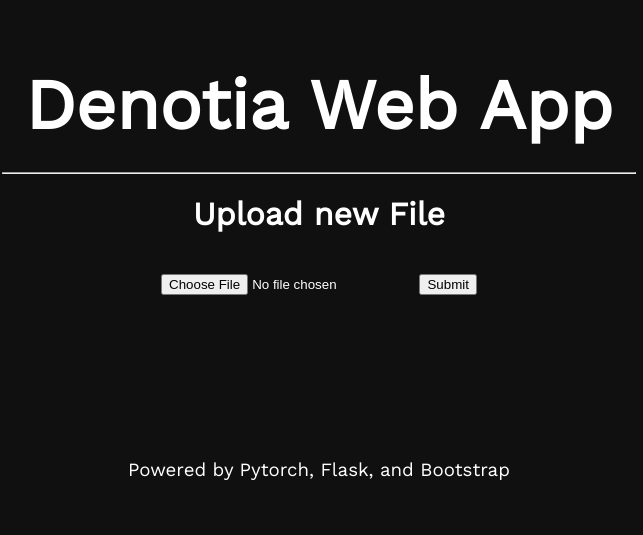
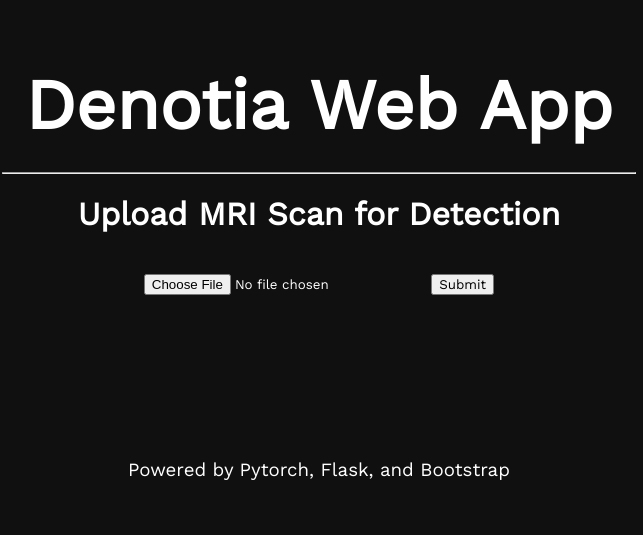
Before and after one commit to namanmodani/denotia, a Flask app: page / in a window 1280 px wide. Shown: the part 140-675 px from the top of the page, without its empty margins (321-964 px from the left). Run offline with Flask 2, Linux system fonts and the light colour scheme.

Commit message:
Update index.html

```diff
--- a/templates/index.html
+++ b/templates/index.html
@@ -8,8 +8,9 @@
 body,h1 {font-family: "Work Sans"; color: white; text-align: center; vertical-align: middle; font-weight: bold;}
 body, html {height: 100%; background-color: #101010; overflow-y: hidden;}
 p {font-family: "Work Sans"; padding-top: 10%; font-size: 70px; margin-bottom: 2%;}
-input {size: 100px;}
+input {size: 100px; font-family: 'Work Sans';}
 h3 {padding-top: 10%; font-weight: normal;}
+.x {font-family: 'Work Sans';}
 
 </style>
 
@@ -20,11 +21,11 @@
 <body>
 <p> Denotia Web App </p>
 <hr width="50%">
-<h1> Upload new File </h1>
+<h1> Upload MRI Scan for Detection </h1>
 <br>
 <form method = post enctype = multipart/form-data>
-    <input type = file name = MRI>
-    <a href = "result.html"><input type = submit value = Submit></a>
+    <input type = file name = MRI class = "x">
+    <a href = "../templates/result.html"><input type = button value = Submit></a>
 </form>
 <br>
 
```
